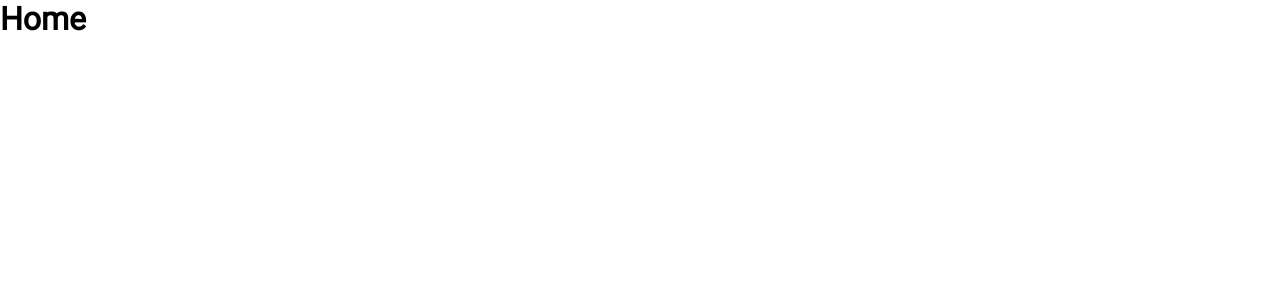
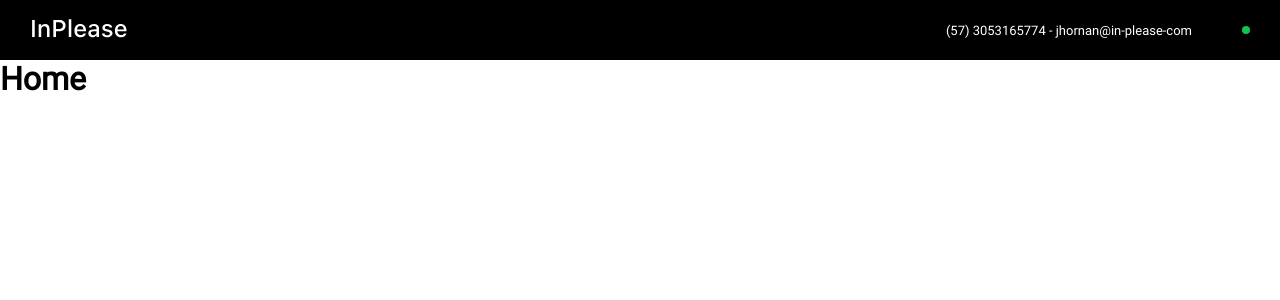
Before and after one commit to InPlease/inplease-web, a React (Create React App) app: page / in a window 1280 px wide. Shown: the top 300 px of the page. Built offline with nearby package versions, Linux system fonts and the light colour scheme.

Commit message:
Added height, width, button and company information

```diff
--- a/src/App.js
+++ b/src/App.js
@@ -1,9 +1,11 @@
 // Dependencies
 import { Routes, Route } from 'react-router-dom'
+import Navbar from './components/Navbar'
 
 function App() {
   return (
     <div className="App">
+      <Navbar />
       <Routes>
         <Route path="/" element={<h1>Home</h1>} />
         <Route path="about" element={<h1>About</h1>} />
--- a/src/assets/style/_globalMixins.scss
+++ b/src/assets/style/_globalMixins.scss
@@ -8,9 +8,12 @@
 }
 
 /* NAVBAR */
-@mixin navbarDefaultGroup{
-  height: 29px;
+@mixin navbarDefaultGroup {
+  height: 54px;
   display: flex;
+  max-width: 1206;
+  margin: 0 auto;
+  padding: 30px;
   justify-content: space-between;
   align-items: center;
   background-color: $black-color;
--- a/src/assets/style/components/navbar.scss
+++ b/src/assets/style/components/navbar.scss
@@ -7,13 +7,46 @@
   display: $rogue;
 }
 
+@mixin information {
+  color: $white-color;
+  font-size: 13px;
+  font-weight: 400;
+  display: flex;
+  gap: 50px;
+  justify-content: center;
+  align-items: center;
+}
+
+@mixin button {
+  content: '';
+  height: 8px;
+  width: 8px;
+  background-color: #10c64e;
+  border-radius: 50%;
+}
+
 //Navbar
 .navbar {
   @include navbarDefaultGroup;
 
+  //left
   &__left {
     &-img-responsive {
       @include funcionality(none);
+    }
+
+    &-img {
+      width: 98px;
+      height: 29px;
+    }
+  }
+
+  //right
+  &__right {
+    @include information();
+
+    &-button {
+      @include button();
     }
   }
 }
@@ -22,7 +55,7 @@
 @media (max-width: 450px) {
   .navbar {
     @include navbarDefaultGroup;
-
+    //left
     &__left {
       &-img {
         @include funcionality(none);
@@ -32,5 +65,9 @@
         @include funcionality(initial);
       }
     }
+    //right
+    &__right-information {
+      @include funcionality(none);
+    }
   }
 }
--- a/src/components/Navbar.js
+++ b/src/components/Navbar.js
@@ -20,7 +20,12 @@ function Navbar() {
             id="img"
           />
         </div>
-        <div className="navbar__right"></div>
+        <div className="navbar__right">
+          <p className="navbar__right-information">
+            (57) 3053165774 - jhornan@in-please-com
+          </p>
+          <i className="navbar__right-button"></i>
+        </div>
       </div>
     </nav>
   )
```
